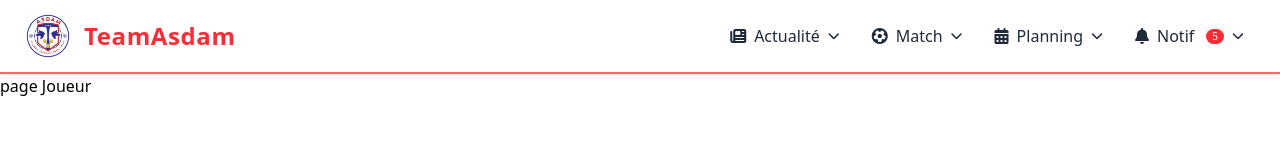
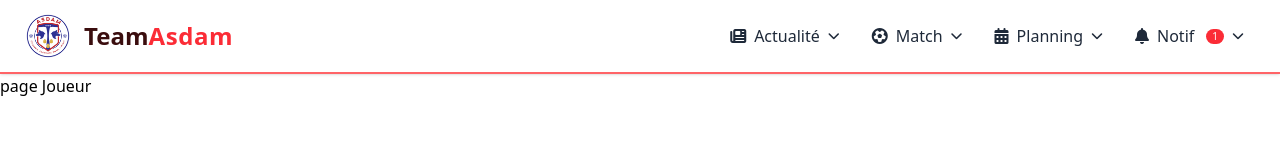
Before and after one commit to Pablo-GR01/Asdam, an Angular app: page /accueilJ in a window 1280 px wide. Shown: the top 160 px of the page. Built offline with nearby package versions, Linux system fonts and the light colour scheme.

Commit message:
Header jouer fait a 30 %

```diff
--- a/src/component/Joueur/header-j/header-j.html
+++ b/src/component/Joueur/header-j/header-j.html
@@ -7,7 +7,7 @@
     <!-- LOGO -->
     <a href="/" class="flex items-center gap-3 group">
       <img src="assets/LOGO.png" alt="TeamAsdam" class="w-10 h-10 sm:w-12 sm:h-12 object-contain group-hover:scale-105 transition">
-      <h1 class="text-xl sm:text-2xl font-extrabold text-red-500 tracking-wide group-hover:text-red-600 transition">TeamAsdam</h1>
+      <h1 class="text-xl sm:text-2xl font-extrabold text-[#3a0d0e] hover:text-[#b94e4e]">Team<span class="text-red-500 tracking-wide hover:text-red-600">Asdam</span></h1>
     </a>
 
     <!-- NAVIGATION DESKTOP -->
--- a/src/component/Joueur/header-j/header-j.ts
+++ b/src/component/Joueur/header-j/header-j.ts
@@ -11,7 +11,7 @@ import { Icon } from '../../icon/icon';
 })
 export class HeaderJ {
   mobileMenuOpen = false;
-  notifCount = 5;
+  notifCount = 1;
   messageCount = 2;
   activeDropdown: string | null = null;  // ← variable Angular propre
 
```
